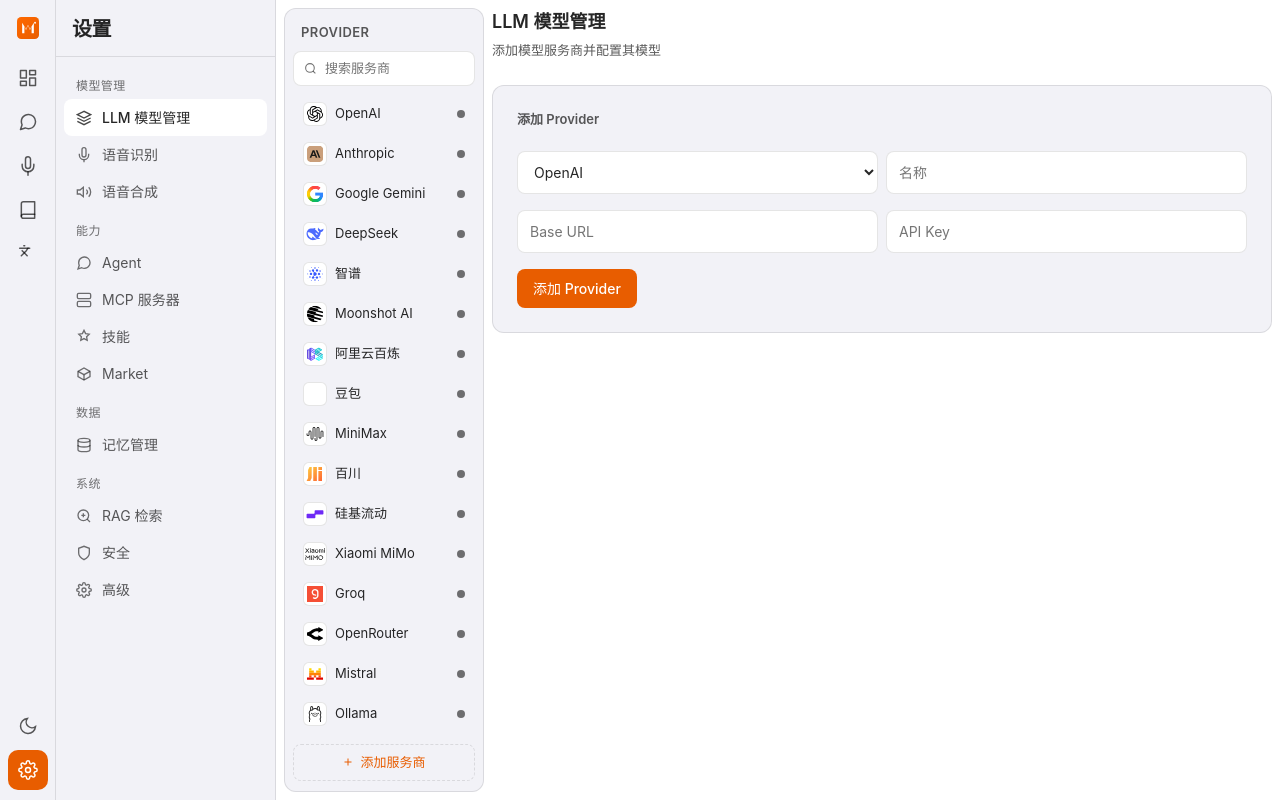
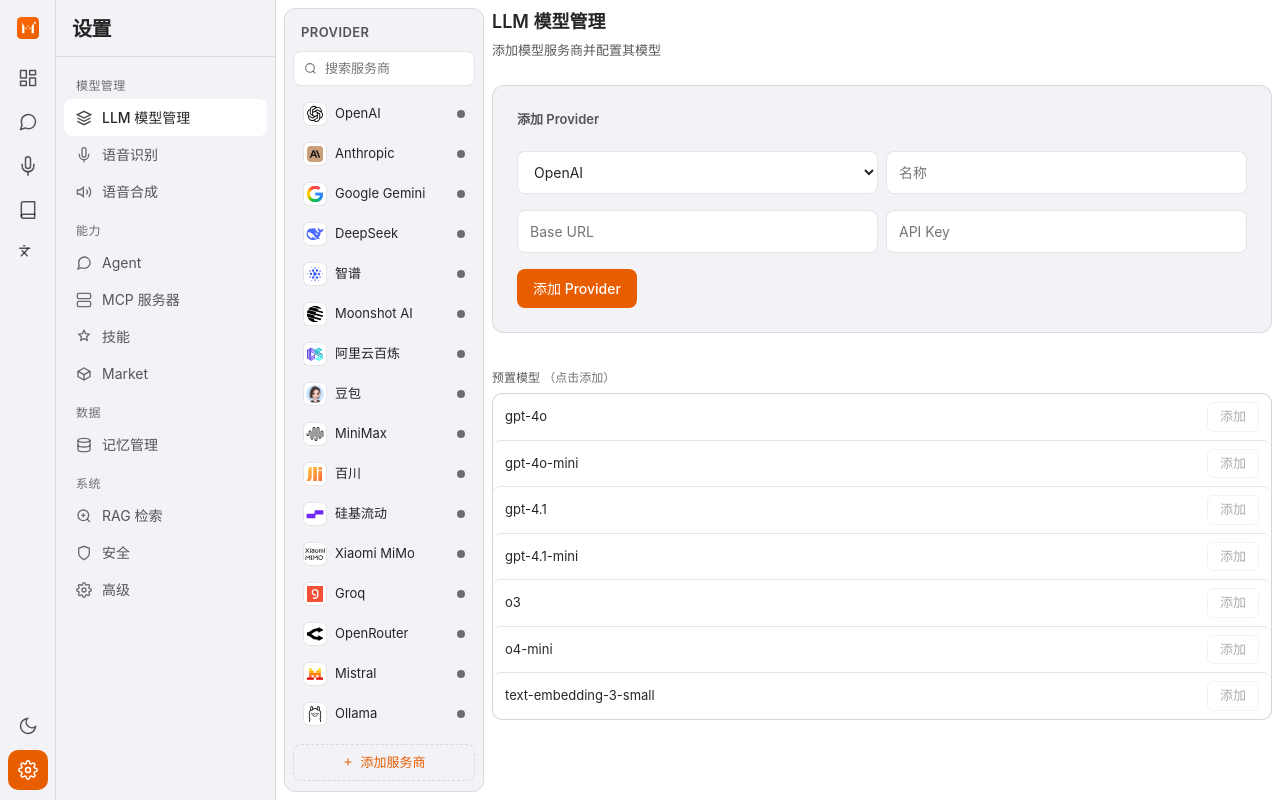
Before and after one commit to laochenfei233/Prism-Agent-R, a SvelteKit app: page /settings in a window 1280 px wide. Built offline with nearby package versions, Linux system fonts and the light colour scheme.

Commit message:
fix(settings): 修复豆包图标渲染 + 添加模式下显示模型列表
- Doubao icon: xlinkHref → xlink:href (React JSX → HTML SVG 标准属性，修复白框)
- 添加 Provider 模式：表单下方展示预置模型列表（pKind），提前展示可用模型

```diff
--- a/src/routes/settings/+page.svelte
+++ b/src/routes/settings/+page.svelte
@@ -909,6 +909,21 @@
 								{/if}
 							</div>
 						</div>
+
+						<!-- 模型列表（添加模式下也显示，使用 pKind 预置模型） -->
+						<div class="model-section">
+							<div class="model-section-label">预置模型 <span class="model-section-hint">（点击添加）</span></div>
+							<div class="model-list-box">
+								{#each presetModelsFor(pKind) as modelId}
+									<div class="model-row available">
+										<span class="model-name">{modelId}</span>
+										<button class="btn-sm" disabled title="请先添加 Provider 后再添加模型">添加</button>
+									</div>
+								{:else}
+									<div class="model-row model-empty">暂无该服务商的预置模型</div>
+								{/each}
+							</div>
+						</div>
 					{/if}
 				</div>
 			</div>
```
Also changed, not shown: src/lib/components/icons/providers/Doubao.svelte (+1 -1 lines).
